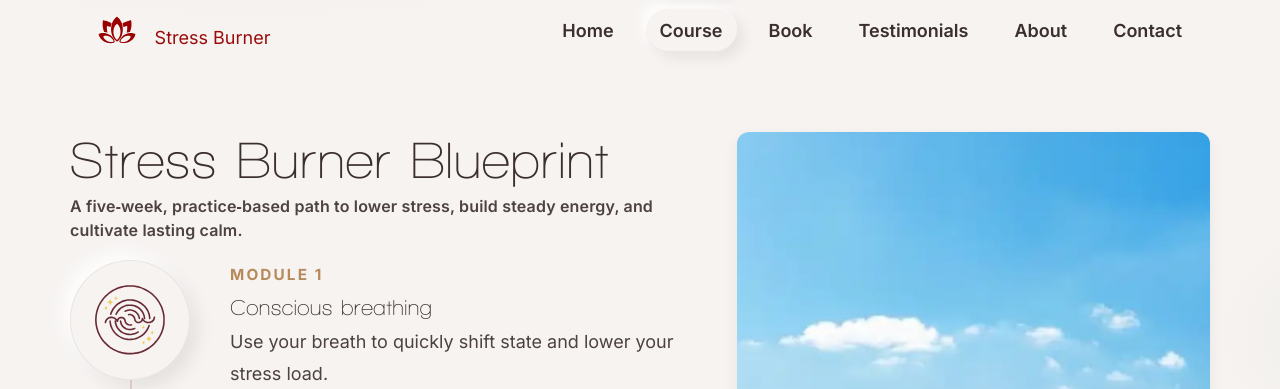
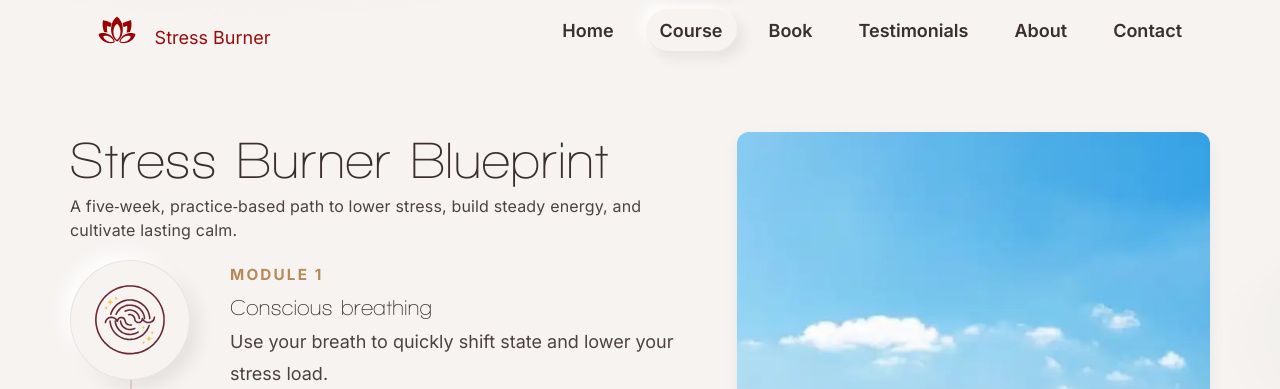
Before and after one commit to chriswakeley/test-blog, a Jekyll site: the page built from course.md, in a window 1280 px wide. Shown: the top 389 px of the page. Built offline with Jekyll 4.4.1, drawn with Linux system fonts in a browser that asks for light colours.

Commit message:
Update course kicker styling for improved readability

```diff
--- a/assets/css/main.css
+++ b/assets/css/main.css
@@ -424,7 +424,7 @@ main{flex:1}
 /* Align stones layers to bottom so they aren't cropped on mobile */
 .stones-parallax .parallax-layer{ background-position: left bottom }
 /* Smaller subtext variant under the title */
-.section-intro .course-kicker.small{font-size:16px; line-height:1.5; opacity:.9}
+.section-intro .course-kicker.small{font-size:16px; line-height:1.5; opacity:.9; font-weight:400}
 
 @media (max-width: 900px){
   /* Match home page feel and account for notches/safe areas */
```
